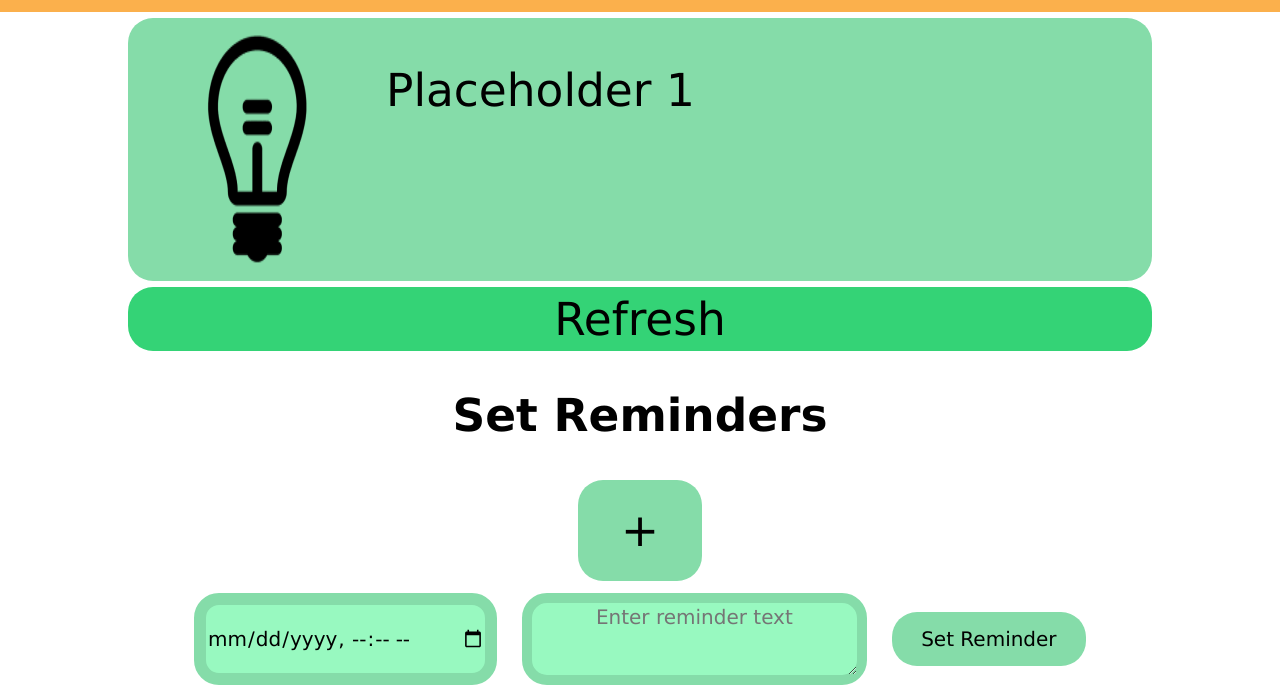
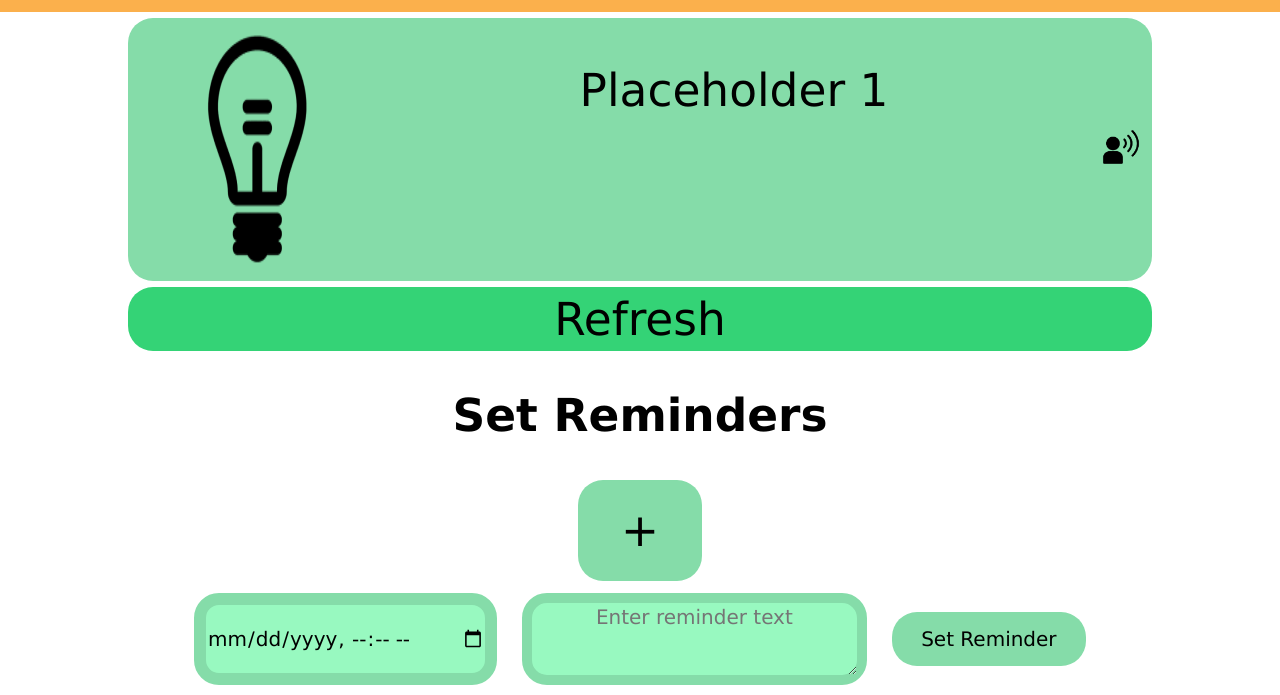
Before and after one commit to nataliesholaongpet/CognitiveExerciseTool, a plain HTML site: page Lifestyle Tips.html in a window 1280 px wide. Shown: the part 72-767 px from the top of the page. Drawn offline with Linux system fonts and the light colour scheme.

Commit message:
Added text to speech button for daily tips

```diff
--- a/Lifestyle Tips.html
+++ b/Lifestyle Tips.html
@@ -21,6 +21,9 @@
         <div class="tip-container">
             <img src="/lightbulb-icon.png" alt="lightbulb icon">
             <p id="tipText">Your tip will show up here</p>
+            <button id="speakButton">
+                <img src="/speaking-icon.png" alt="Speak text" class="speaking-icon" id="speaking-icon">
+            </button>
         </div>
         <button id="tipButton">Refresh</button>
 
--- a/app.js
+++ b/app.js
@@ -1,10 +1,10 @@
 if ('serviceWorker' in navigator) {
-    window.addEventListener('load' , () => {
+    window.addEventListener('load', () => {
         navigator.serviceWorker.register('/sw.js')
             .then(registration => {
-            console.log('Service Worker registered with scope:' , registration.scope);
+                console.log('Service Worker registered with scope:', registration.scope);
             }).catch(error => {
-            console.log('Service Worker registration failed:' , error);
+                console.log('Service Worker registration failed:', error);
             });
     });
 }
@@ -144,6 +144,7 @@ function LifestyleTips() {
     const tips = ["Placeholder 1", "Placeholder 2", "Placeholder 3"];
     const tipButton = document.getElementById('tipButton');
     const tipText = document.getElementById('tipText');
+    const speakButton = document.getElementById('speakButton');
 
     function showRandomTip() {
         const random = tips[Math.floor(Math.random() * tips.length)];
@@ -156,4 +157,10 @@ function LifestyleTips() {
         tipButton.addEventListener('click', showRandomTip);
     }
 
+    speakButton.addEventListener('click', () => {
+        const tts = new SpeechSynthesisUtterance(tipText.textContent);
+        speechSynthesis.speak(tts);
+
+
     }
+)}
--- a/styles.css
+++ b/styles.css
@@ -160,6 +160,7 @@ button#lifestyle-tips:hover {
     margin-top: 0.493vw;
     border-radius: 25px;
     background-color: #85DCA9;
+    justify-content: space-between;
 }
 
 .tip-container img {
@@ -458,3 +459,16 @@ h2 {
 .target:hover {
     transform: scale(1.2);
 }
+
+#speakButton {
+    background: none;
+    border: none;
+    font-size: 1.5rem;
+    cursor: pointer;
+    margin-left: 8px;
+}
+
+#speaking-icon {
+    height: 50px;
+    width: 50px;
+}
```
Also changed, not shown: index.html (renamed from Cognitive Exercise Tool.html, +3 -3 lines), speaking-icon.jpg (added), speaking-icon.png (added). Lines whose indentation alone changed are shown as unchanged.
